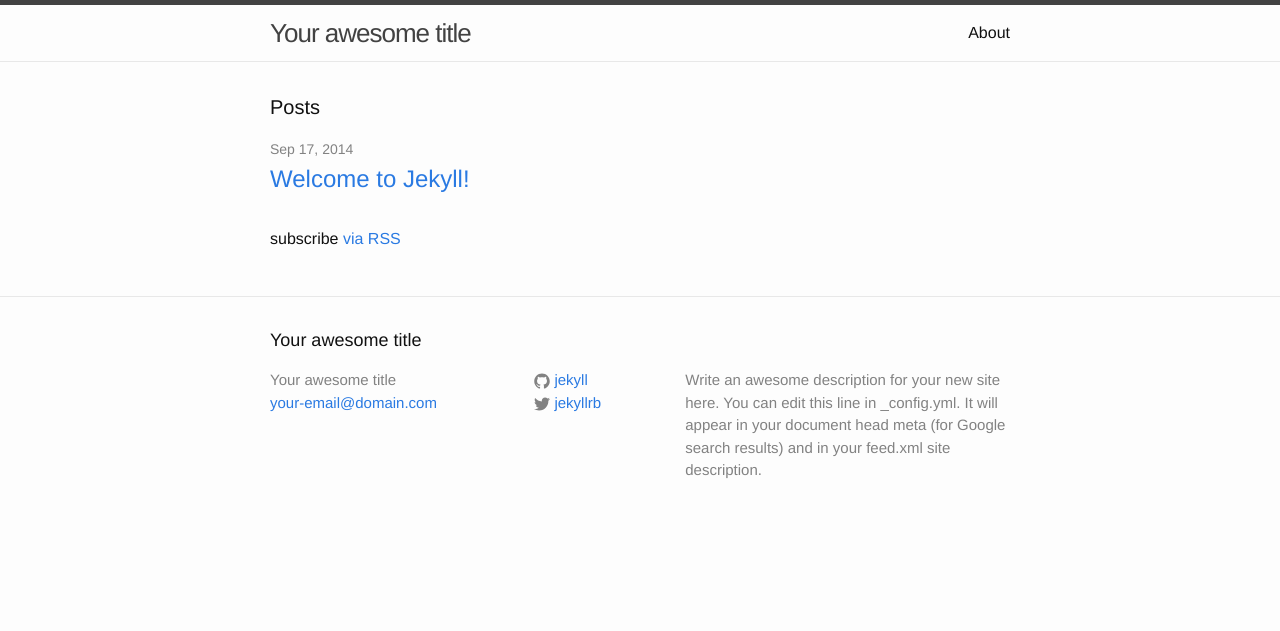
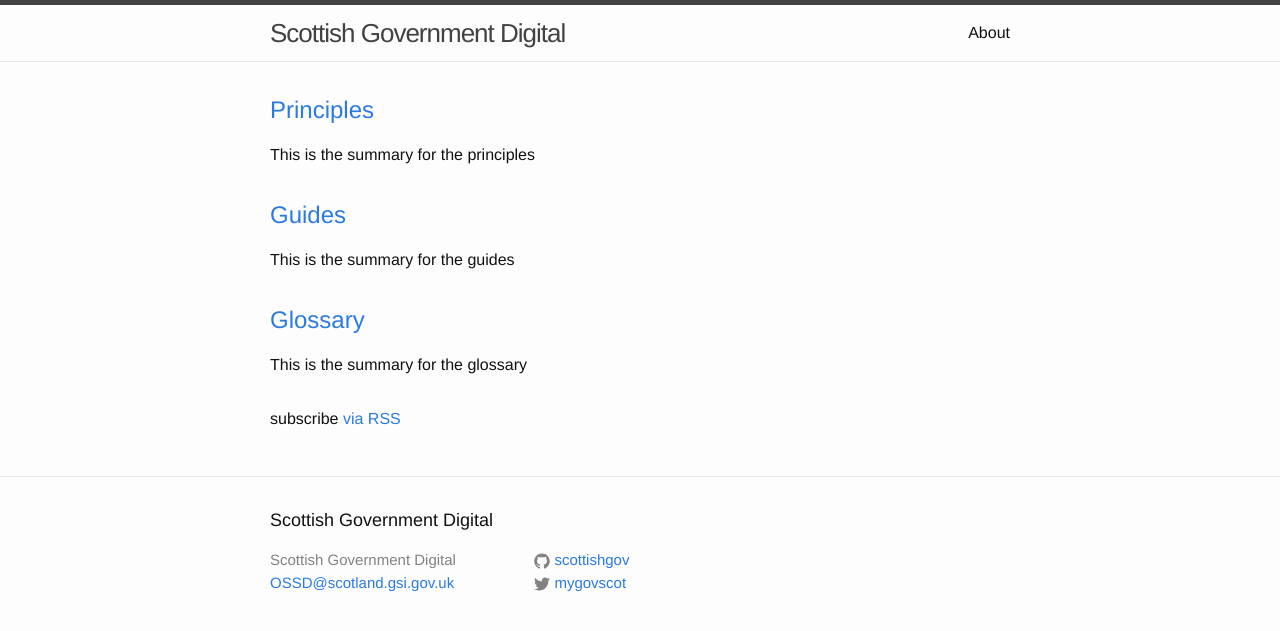
Before and after one commit to Terrycy/scottishgovernment.github.io, a Jekyll site: the page built from index.html, in a window 1280 px wide. Shown: the top 631 px of the page. Built offline with Jekyll 4.4.1, drawn with Linux system fonts in a browser that asks for light colours.

Commit message:
Initial setup of categories and IA

```diff
--- a/_config.yml
+++ b/_config.yml
@@ -1,14 +1,20 @@
 # Site settings
-title: Your awesome title
-email: your-email@domain.com
-description: > # this means to ignore newlines until "baseurl:"
-  Write an awesome description for your new site here. You can edit this
-  line in _config.yml. It will appear in your document head meta (for
-  Google search results) and in your feed.xml site description.
+title: Scottish Government Digital
+email: OSSD@scotland.gsi.gov.uk
+description: > # This website details the standards and guidloines used by the Scottish Government whilst developing the mygiv.scot web site.
 baseurl: "" # the subpath of your site, e.g. /blog/
-url: "http://yourdomain.com" # the base hostname & protocol for your site
-twitter_username: jekyllrb
-github_username:  jekyll
+url: "http://scottishgovernment.github.io/" # the base hostname & protocol for your site
+twitter_username: mygovscot
+github_username:  scottishgov
 
 # Build settings
 markdown: kramdown
+
+# Collections
+collections:
+  guides:
+    output: true
+  principles:
+    output: true
+  glossary:
+    output: true
--- a/_posts/2014-09-17-welcome-to-jekyll.markdown
+++ b/_guides/2014-09-17-quality-attributes.markdown
@@ -1,8 +1,11 @@
 ---
 layout: post
-title:  "Welcome to Jekyll!"
+title:  "Quality attributes"
 date:   2014-09-17 14:23:54
 categories: jekyll update
+summary: This is the summary for the quality attributes
+tags:
+- quality attributes
 ---
 You’ll find this post in your `_posts` directory. Go ahead and edit it and re-build the site to see your changes. You can rebuild the site in many different ways, but the most common way is to run `jekyll serve --watch`, which launches a web server and auto-regenerates your site when a file is updated.
 
--- /dev/null
+++ b/_posts/2014-09-17-glossary.markdown
@@ -0,0 +1,33 @@
+---
+layout: post
+title:  Glossary
+date:   2014-09-17 14:23:54
+categories: documentation
+summary: This is the summary for the glossary
+
+---
+<div class="home">
+
+{% capture tags %}
+  {% for tag in site.tags %}
+    {{ tag[0] }}
+  {% endfor %}
+{% endcapture %}
+{% assign sortedtags = tags | split:' ' | sort %}
+
+{% for tag in sortedtags %}
+  <h3 id="{{ tag }}">{{ tag }}</h3>
+  <ul>
+  {% for post in site.tags[tag] %}
+    <li><a href="{{ post.url }}">{{ post.title }}</a></li>
+  {% endfor %}
+  </ul>
+{% endfor %}
+
+
+
+
+
+  <p class="rss-subscribe">subscribe <a href="{{ "/feed.xml" | prepend: site.baseurl }}">via RSS</a></p>
+
+</div>
--- /dev/null
+++ b/_posts/2014-09-17-guides.markdown
@@ -0,0 +1,24 @@
+---
+layout: post
+title:  "Guides"
+date:   2014-09-17 14:23:54
+summary: This is the summary for the guides
+categories:
+ - documentation
+---
+<div class="home">
+
+  <ul class="post-list">
+    {% for post in site.guides %}
+      <li>
+        <h2>
+          <a class="post-link" href="{{ post.url | prepend: site.baseurl }}">{{ post.title }}</a>
+        </h2>
+        <span>{{ post.summary}}</span>
+      </li>
+    {% endfor %}
+  </ul>
+
+  <p class="rss-subscribe">subscribe <a href="{{ "/feed.xml" | prepend: site.baseurl }}">via RSS</a></p>
+
+</div>
--- /dev/null
+++ b/_posts/2014-09-17-principles.markdown
@@ -0,0 +1,24 @@
+---
+layout: post
+title:  "Principles"
+date:   2014-09-17 14:23:54
+categories: documentation
+summary: This is the summary for the principles
+tags:
+- principles
+---
+<div class="home">
+  <ol class="post-list">
+    {% for post in site.principles %}
+      <li>
+        <h2>
+          <a class="post-link" href="{{ post.url | prepend: site.baseurl }}">{{ post.title }}</a>
+        </h2>
+        <span>{{ post.summary}}</span>
+      </li>
+    {% endfor %}
+  </ul>
+
+  <p class="rss-subscribe">subscribe <a href="{{ "/feed.xml" | prepend: site.baseurl }}">via RSS</a></p>
+
+</div>
--- a/about.md
+++ b/about.md
@@ -4,8 +4,48 @@ title: About
 permalink: /about/
 ---
 
-This is the base Jekyll theme. You can find out more info about customizing your Jekyll theme, as well as basic Jekyll usage documentation at [jekyllrb.com](http://jekyllrb.com/)
+Mygov.scot is a place currently under development where people in Scotland will be able to go to access online public services no matter which organisation or public sector website provides them. Our approach is to work closely and in partnership with public sector organisations to put user needs at the forefront of service delivery and design.
 
-You can find the source code for the Jekyll new theme at: [github.com/jglovier/jekyll-new](https://github.com/jglovier/jekyll-new)
+Initially mygov.scot will have a representative selection of content from the Justice Directorate with a focus on housing services for citizens e.g. legal rights for tenants and landlords.
 
-You can find the source code for Jekyll at [github.com/jekyll/jekyll](https://github.com/jekyll/jekyll)
+Who is developing mygov.scot?
+
+The Scottish Government Digital Directorate is responsible for the digital strategy for Scotland. We are the Online Services division within the Digital Directorate and we are responsible for delivering mygov.scot and supporting a wider programme of service transformation. We will be working across central government, local government and health to deliver this new public sector service.
+
+Why are we developing mygov.scot?
+
+We want to develop mygov.scot as a place where you can find any public service you need even if you don’t know which organisation supplies that service. Mygov.scot will use powerful search technology to help you find what you need.
+
+We also want to create an online place that you’d rather use than queuing or calling because it’s simple, quick and you can do what you need to do when you want to do it whether that’s by using your smart phone, tablet, laptop or desk top computer.
+
+Is this all about saving money?
+
+Of course we want to make savings – according to UK Government studies, the potential cost savings, UK-wide, from digital delivery is estimated to be £1.8 billion a year for central government services alone.
+
+But that is only part of the story. The development of mygov.scot and the wider transformation programme is about putting your needs at the heart of services – what services would you prefer to do online? Can we make life and work in Scotland easier by making day to day tasks more accessible?
+
+What services will be available via mygov.scot?
+
+As it develops, mygov.scot will provide access to all services – information and transactions.
+
+To achieve this, we must work working closely with our partners and our programme of engagement and transformation will support this.
+
+Mygov.scot will not include detailed guidance or corporate information – this type of information will remain available via other sources.
+
+How are you going to develop mygov.scot?
+
+Mygov.scot will be developed primarily using the principles of ‘Scrum’ agile development which involve a series of releases – alpha, beta, launch which are then tested and released and continually refined in response to user feedback.
+
+Next steps
+
+When will we see an early version of mygov.scot?
+
+An early ‘alpha’ version was posted to our Scottish Public Sector Stakeholders in July/August.
+
+A further version is expected later in 2014 but this will be based on a re-iteration of earlier releases. The mygov.scot philosophy is to create, re-iterate and release with your feedback at the heart of this.
+
+We’ll be keeping you up to date with what we’re doing by posting regular updates here so favourite us and keep coming back.
+
+I’m currently developing a new online service – who should I speak to?
+
+If you have any further questions please contact Online Services using the following email address: OSSD@scotland.gsi.gov.uk
--- a/css/main.scss
+++ b/css/main.scss
@@ -47,3 +47,7 @@ $on-laptop:        800px;
         "layout",
         "syntax-highlighting"
 ;
+
+ol li {
+	list-style-type: decimal;
+}
--- a/index.html
+++ b/index.html
@@ -4,16 +4,13 @@ layout: default
 
 <div class="home">
 
-  <h1 class="page-heading">Posts</h1>
-
     <ul class="post-list">
       {% for post in site.posts %}
         <li>
-        <span class="post-meta">{{ post.date | date: "%b %-d, %Y" }}</span>
-
           <h2>
             <a class="post-link" href="{{ post.url | prepend: site.baseurl }}">{{ post.title }}</a>
           </h2>
+          <span>{{ post.summary}}</span>
         </li>
       {% endfor %}
     </ul>
```
Also changed, not shown: _guides/2014-09-17-information-security.markdown (added, +9 -0 lines), _guides/2014-09-17-user-experience.markdown (added, +9 -0 lines), _principles/2014-09-17-accessibility.markdown (added, +9 -0 lines), _principles/2014-09-17-content-style.markdown (added, +9 -0 lines), _principles/2014-09-17-five-principles-for-stable-user-research.markdown (added, +57 -0 lines), _principles/2014-09-17-visual-branding.markdown (added, +10 -0 lines), _layouts/default.html (line endings or trailing spaces), 2 other files. Lines whose indentation alone changed are shown as unchanged.
